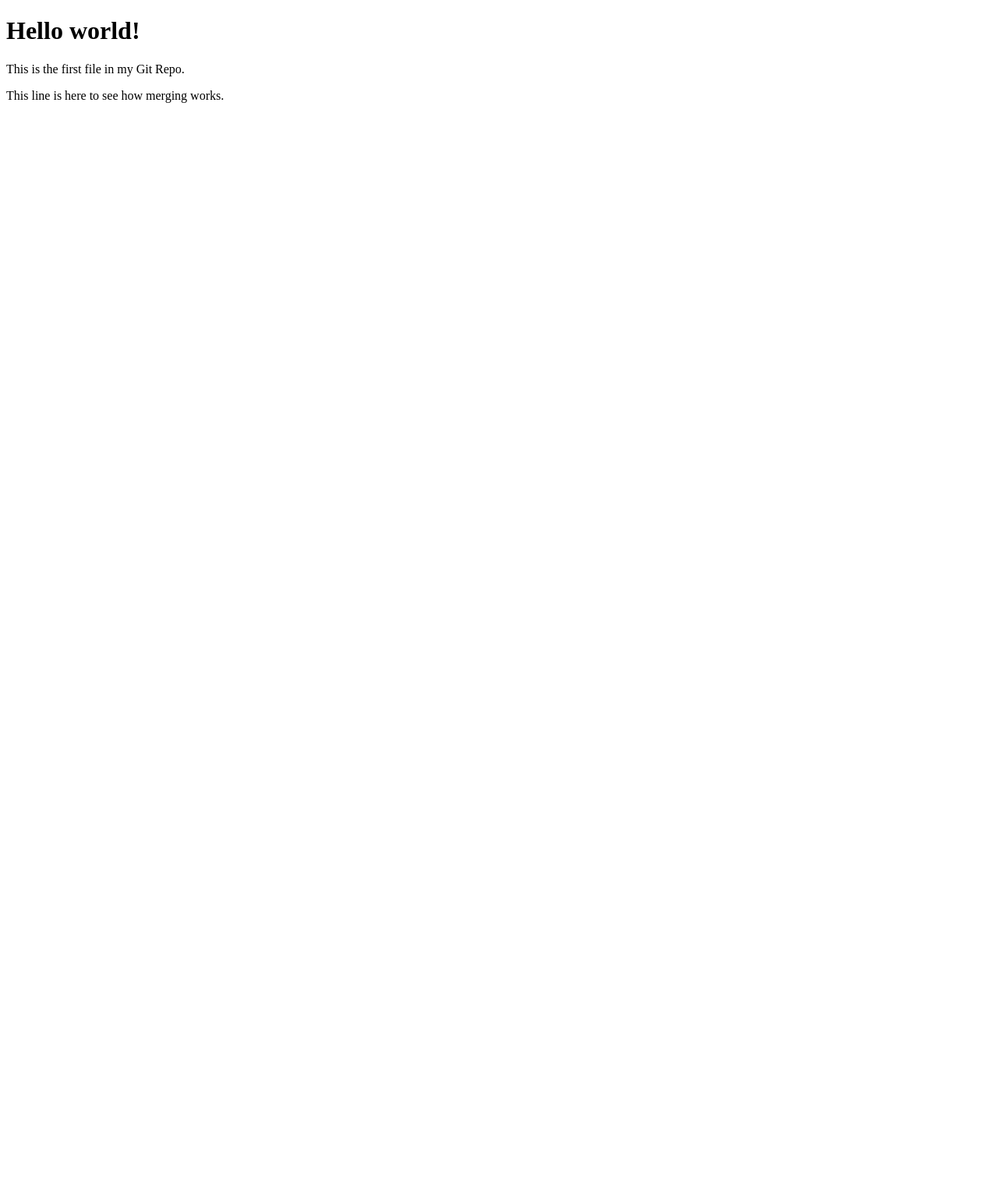
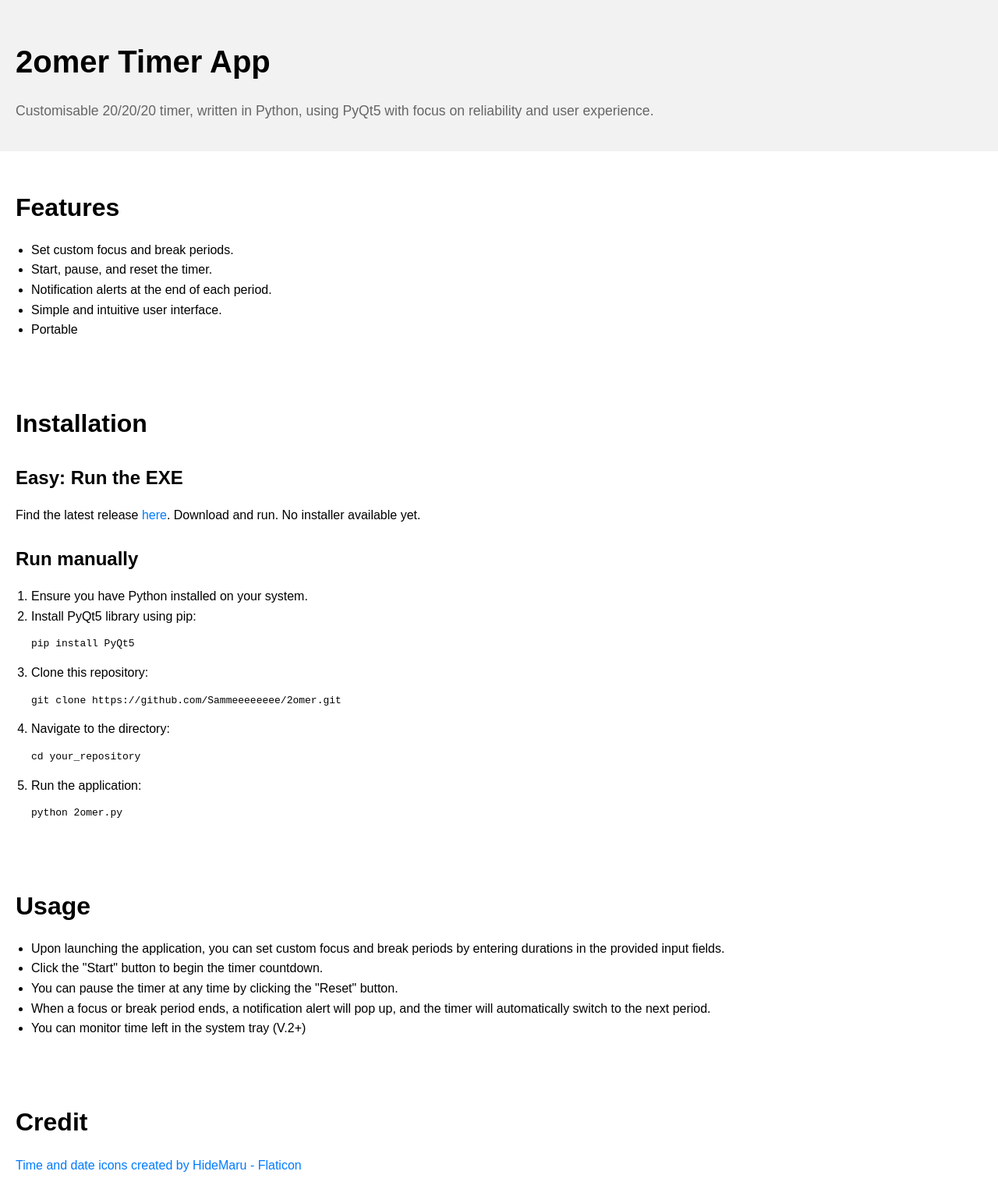
Before and after one commit to Sammeeeeeeee/2omer, a plain HTML site: page index.html in a window 1280 px wide. Shown: the whole page at 78% size. Before the commit the page ends 800 px from the top, so only its background shows below. Drawn offline with Linux system fonts and the light colour scheme.

Commit message:
created the html

```diff
--- a/index.html
+++ b/index.html
@@ -1,13 +1,66 @@
 <!DOCTYPE html>
-<html>
+<html lang="en">
 <head>
-<title>Hello World!</title>
+  <meta charset="UTF-8">
+  <meta name="viewport" content="width=device-width, initial-scale=1.0">
+  <title>2omer Timer App</title>
+  <link rel="stylesheet" href="styles.css">
 </head>
 <body>
 
-<h1>Hello world!</h1>
-<p>This is the first file in my Git Repo.</p>
-<p>This line is here to see how merging works.</p>
+  <header>
+    <h1>2omer Timer App</h1>
+    <p>Customisable 20/20/20 timer, written in Python, using PyQt5 with focus on reliability and user experience.</p>
+  </header>
+
+  <section id="features">
+    <h2>Features</h2>
+    <ul>
+      <li>Set custom focus and break periods.</li>
+      <li>Start, pause, and reset the timer.</li>
+      <li>Notification alerts at the end of each period.</li>
+      <li>Simple and intuitive user interface.</li>
+      <li>Portable</li>
+    </ul>
+  </section>
+
+  <section id="installation">
+    <h2>Installation</h2>
+    <h3>Easy: Run the EXE</h3>
+    <p>Find the latest release <a href="https://github.com/Sammeeeeeeee/2omer/releases">here</a>. Download and run. No installer available yet.</p>
+    <h3>Run manually</h3>
+    <ol>
+      <li>Ensure you have Python installed on your system.</li>
+      <li>Install PyQt5 library using pip:
+        <pre><code>pip install PyQt5</code></pre>
+      </li>
+      <li>Clone this repository:
+        <pre><code>git clone https://github.com/Sammeeeeeeee/2omer.git</code></pre>
+      </li>
+      <li>Navigate to the directory:
+        <pre><code>cd your_repository</code></pre>
+      </li>
+      <li>Run the application:
+        <pre><code>python 2omer.py</code></pre>
+      </li>
+    </ol>
+  </section>
+
+  <section id="usage">
+    <h2>Usage</h2>
+    <ul>
+      <li>Upon launching the application, you can set custom focus and break periods by entering durations in the provided input fields.</li>
+      <li>Click the "Start" button to begin the timer countdown.</li>
+      <li>You can pause the timer at any time by clicking the "Reset" button.</li>
+      <li>When a focus or break period ends, a notification alert will pop up, and the timer will automatically switch to the next period.</li>
+      <li>You can monitor time left in the system tray (V.2+)</li>
+    </ul>
+  </section>
+
+  <section id="credit">
+    <h2>Credit</h2>
+    <p><a href="https://www.flaticon.com/free-icons/time-and-date" title="time and date icons">Time and date icons created by HideMaru - Flaticon</a></p>
+  </section>
 
 </body>
 </html>
--- /dev/null
+++ b/styles.css
@@ -0,0 +1,48 @@
+body {
+  font-family: Arial, sans-serif;
+  line-height: 1.6;
+  margin: 0;
+  padding: 0;
+}
+
+header {
+  background-color: #f2f2f2;
+  padding: 20px;
+}
+
+header h1 {
+  font-size: 2.5em;
+  margin-bottom: 10px;
+}
+
+header p {
+  font-size: 1.1em;
+  color: #666;
+}
+
+section {
+  padding: 20px;
+}
+
+h2 {
+  font-size: 2em;
+  margin-bottom: 10px;
+}
+
+h3 {
+  font-size: 1.5em;
+  margin-bottom: 10px;
+}
+
+ul, ol {
+  padding-left: 20px;
+}
+
+a {
+  color: #007bff;
+  text-decoration: none;
+}
+
+a:hover {
+  text-decoration: underline;
+}
```
